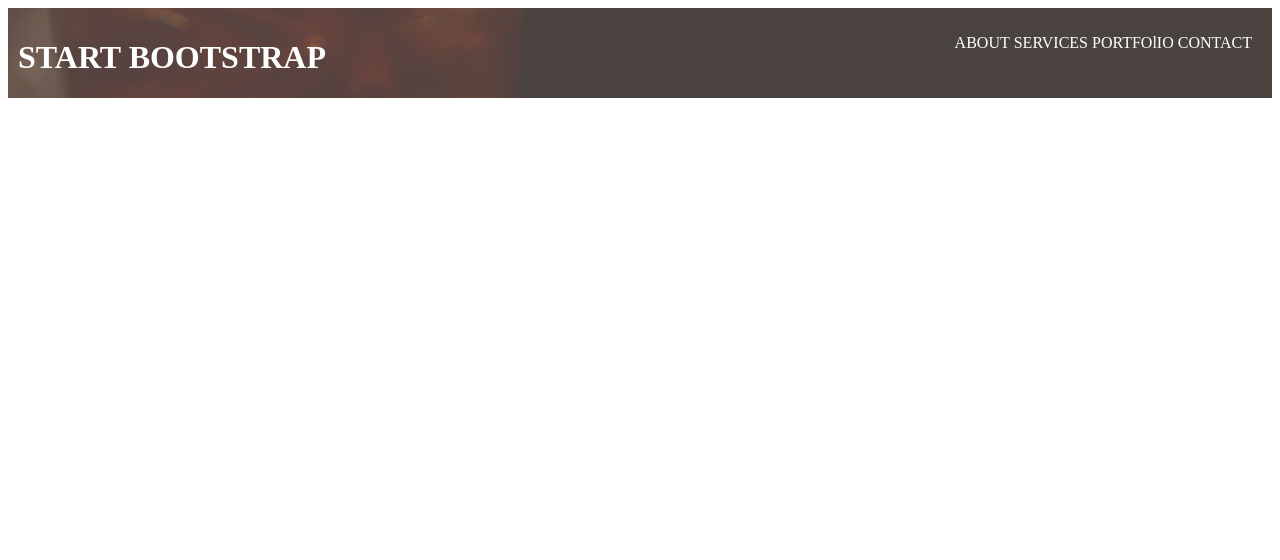
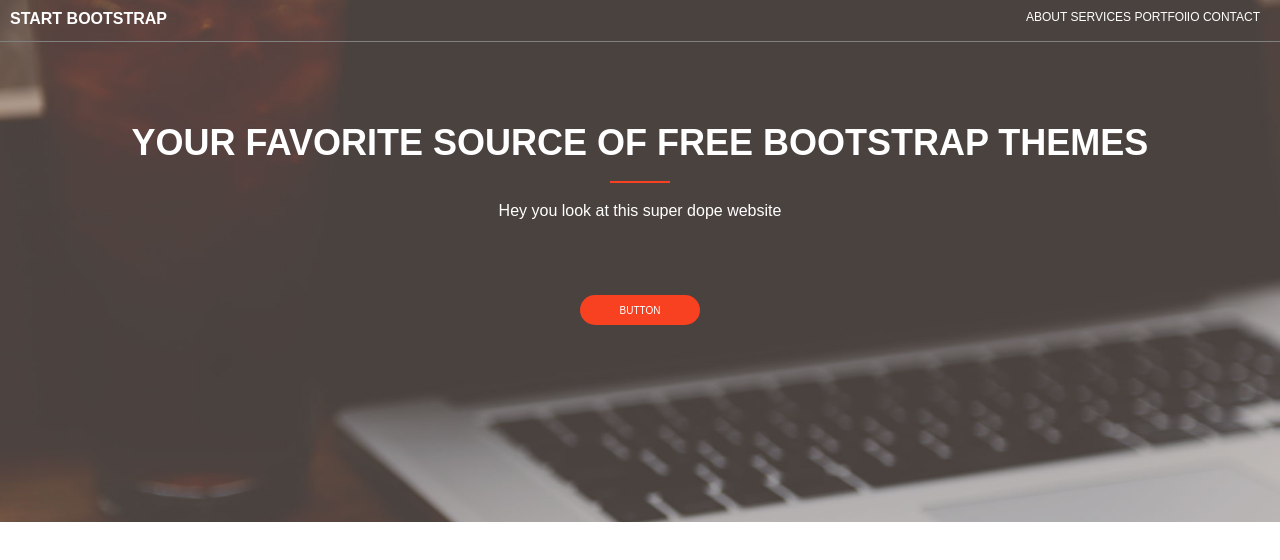
Before and after one commit to JerreeLynn/JerreeLynn.github.io, a plain HTML site: page recreate_creative/index.html in a window 1280 px wide. Drawn offline with Linux system fonts and the light colour scheme.

Commit message:
BOOTSTRAPPPP

```diff
--- a/recreate_creative/index.html
+++ b/recreate_creative/index.html
@@ -5,32 +5,93 @@
     <meta charset="UTF-8">
     <title>index.html</title>
     <style>
+        body {
+            font-family: sans-serif;
+
+        }
+
+        * {
+            padding: 0;
+            margin: 0;
+        }
+
         #navbar {
-            height: 70px;
-            background-image: url(img/header.jpg);
+            height: 21px;
             color: white;
             padding: 10px;
-            position: relative
+            position: relative;
+            border-bottom: solid 1px grey;
+        }
+
+        header {
+            background-image: url(img/header.jpg);
+            background-size: cover;
         }
 
         #navbar h1 {
             display: inline-block;
+            font-size: 16px;
+        }
+
+        #navbar ul {
+            font-size: 12px;
+        }
+
+        .title {
+            font-size: 36px;
+            color: white;
+            margin-bottom: 5px;
+            font-weight: 600;
         }
 
         ul {
             list-style: none;
             display: inline-block;
             position: absolute;
-            right: 20px
+            right: 20px;
         }
 
         ul li {
-            display: inline-block
+            display: inline-block;
+        }
+
+        #banner {
+            height: 400px;
+            text-align: center;
+            padding-top: 80px;
+        }
+
+        .subtitle {
+            color: white;
+            margin-top: 15px;
+            width: 80%;
+            margin: 15px auto;
+        }
+
+        button {
+            display: inline-block;
+            width: 120px;
+            height: 30px;
+            font-size: 10px;
+            background-color: #f74120;
+            border: none;
+            color: white;
+            border-radius: 15px;
+            margin-top: 60px;
+        }
+
+        hr {
+            width: 60px;
+            display: inline-block;
+            border: none;
+            height: 2px;
+            background-color: #f74120;
         }
     </style>
 </head>
 
 <body>
+    <header>
         <div id="navbar">
             <h1>START BOOTSTRAP</h1>
             <ul>
@@ -40,6 +101,17 @@
                 <li>CONTACT</li>
             </ul>
         </div>
+
+        <div id='banner'>
+            <div class="title">YOUR FAVORITE SOURCE OF FREE BOOTSTRAP THEMES</div>
+            <hr>
+            <div class="subtitle">
+                Hey you look at this super dope website
+            </div>
+            <button>BUTTON</button>
+        </div>
+
+    </header>
 </body>
 
 </html>
```
Also changed, not shown: recreate_creative/display.html (added, +29 -0 lines), recreate_creative/list.html (added, +19 -0 lines), recreate_creative/padding&margin.html (added, +23 -0 lines), recreate_creative/position.html (added, +42 -0 lines). Lines whose indentation alone changed are shown as unchanged.
